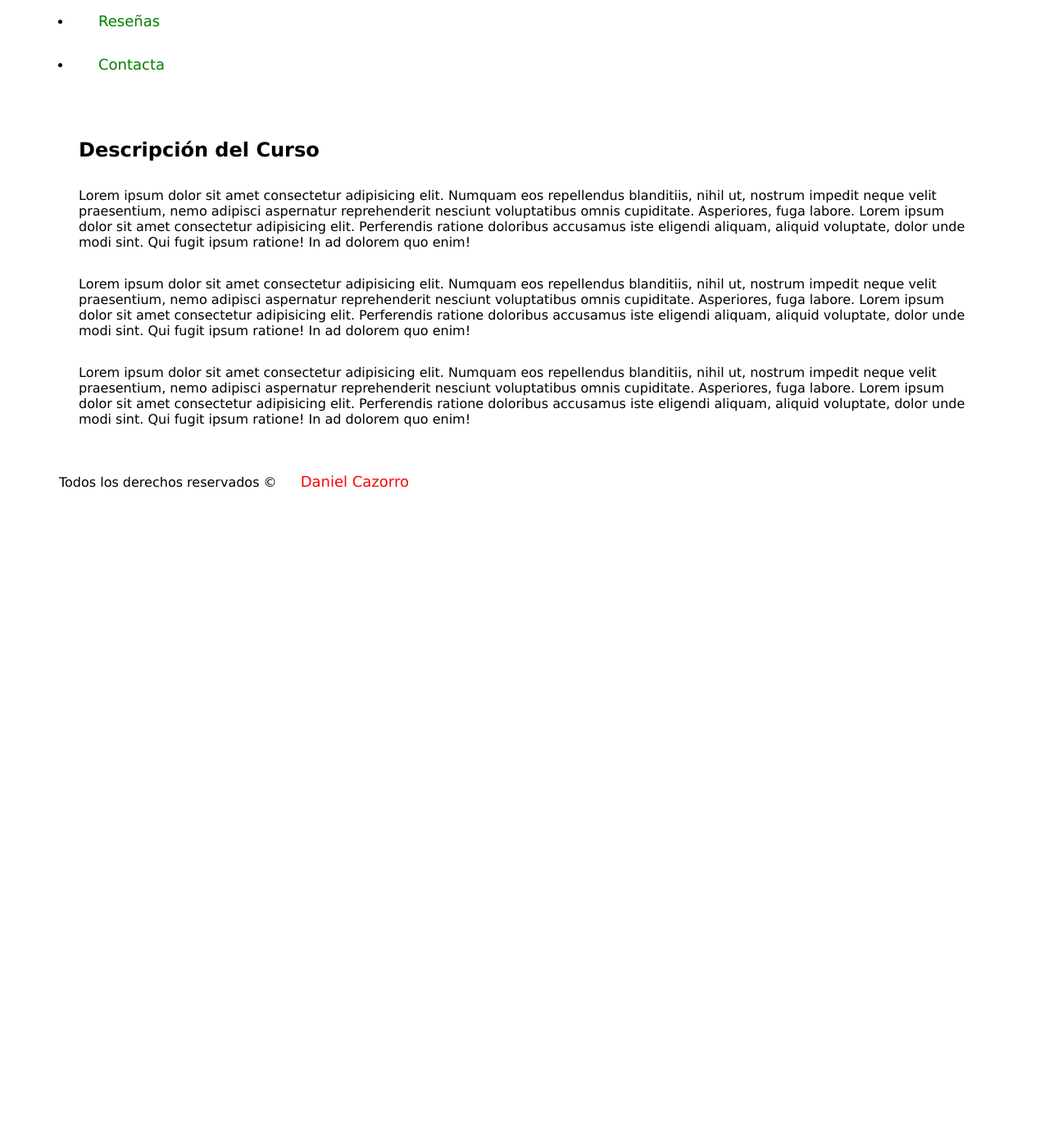
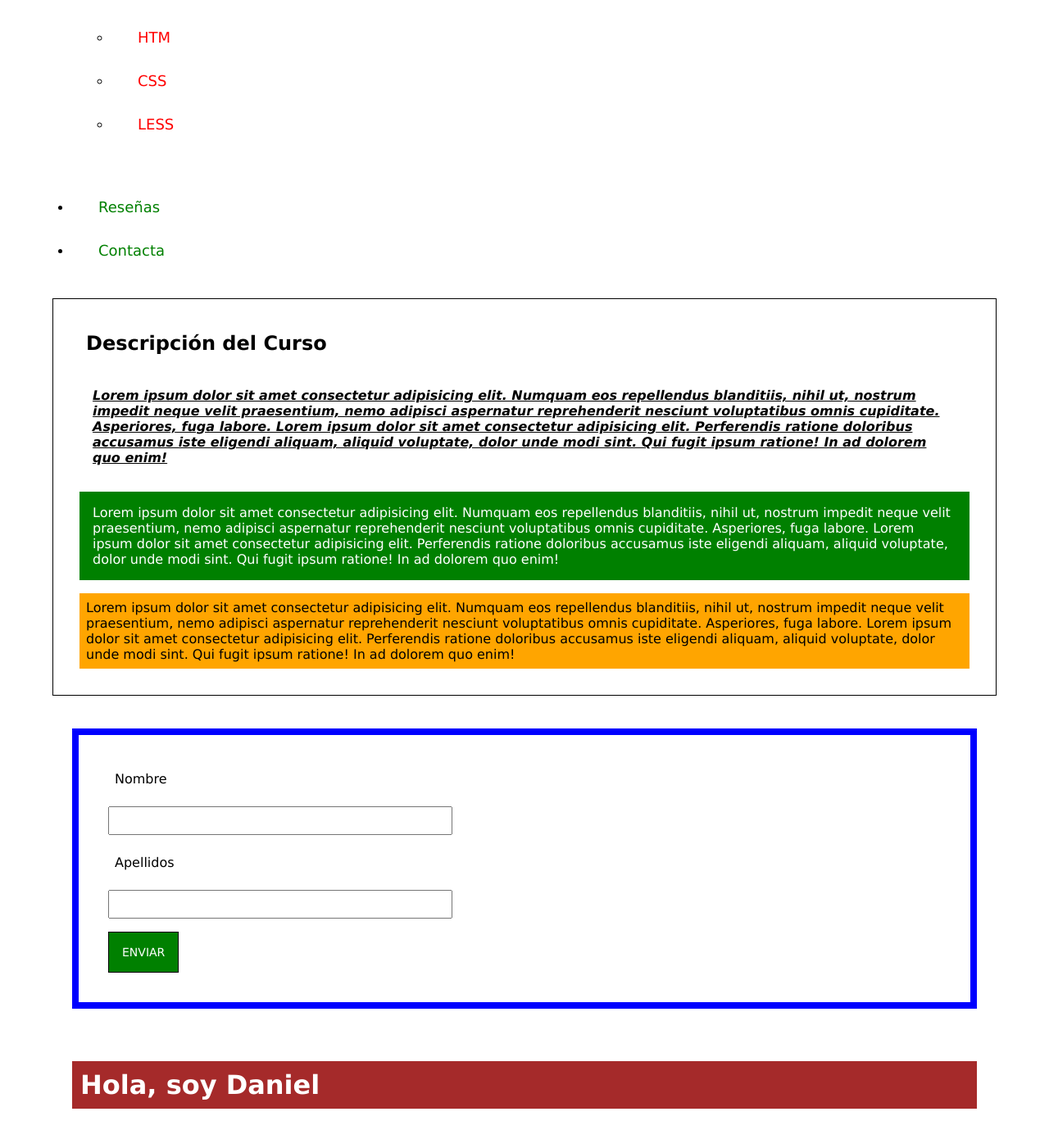
Before and after one commit to DanielCazorro/BasicHTML5-CSS, a plain HTML site: page CursoCSS/LearningCSS/index.html in a window 1280 px wide. Shown: the part 261-1651 px from the top of the page at 82% size. Before the commit the page ends 931 px from the top, so only its background shows below. Drawn offline with Linux system fonts and the light colour scheme.

Commit message:
Basic CSS styles examples and informations

```diff
--- a/CursoCSS/LearningCSS/index.html
+++ b/CursoCSS/LearningCSS/index.html
@@ -8,28 +8,50 @@
     </head>
 
     <body>
-        <h1>Máster en CSS Daniel Cazorro</h1>
+        <h1 id="titulo">Máster en CSS Daniel Cazorro</h1>
         <ul>
             <li><a href="#">Inicio</a></li>
-            <li><a href="#">Temario</a></li>
+            <li>
+                <a href="#">Temario</a>
+                <ul id="menu">
+                    <li><a href="#">HTM</a></li>
+                    <li><a href="#">CSS</a></li>
+                    <li><a href="#">LESS</a></li>
+                </ul>
+            </li>
             <li><a href="#">Reseñas</a></li>
             <li><a href="#">Contacta</a></li>
         </ul>
 
-        <div id="descrpicion">
+        <div id="descripcion">
             <h2>Descripción del Curso</h2>
-            <p>
+            <p class="parrafo">
                 Lorem ipsum dolor sit amet consectetur adipisicing elit. Numquam eos repellendus blanditiis, nihil ut, nostrum impedit neque velit praesentium, nemo adipisci aspernatur reprehenderit nesciunt voluptatibus omnis cupiditate. Asperiores, fuga labore.
                 Lorem ipsum dolor sit amet consectetur adipisicing elit. Perferendis ratione doloribus accusamus iste eligendi aliquam, aliquid voluptate, dolor unde modi sint. Qui fugit ipsum ratione! In ad dolorem quo enim!
             </p>
-            <p>
+            <p class="parrafoDos">
                 Lorem ipsum dolor sit amet consectetur adipisicing elit. Numquam eos repellendus blanditiis, nihil ut, nostrum impedit neque velit praesentium, nemo adipisci aspernatur reprehenderit nesciunt voluptatibus omnis cupiditate. Asperiores, fuga labore.
                 Lorem ipsum dolor sit amet consectetur adipisicing elit. Perferendis ratione doloribus accusamus iste eligendi aliquam, aliquid voluptate, dolor unde modi sint. Qui fugit ipsum ratione! In ad dolorem quo enim!
             </p>
-            <p>
+            <p class="parrafoTres">
                 Lorem ipsum dolor sit amet consectetur adipisicing elit. Numquam eos repellendus blanditiis, nihil ut, nostrum impedit neque velit praesentium, nemo adipisci aspernatur reprehenderit nesciunt voluptatibus omnis cupiditate. Asperiores, fuga labore.
                 Lorem ipsum dolor sit amet consectetur adipisicing elit. Perferendis ratione doloribus accusamus iste eligendi aliquam, aliquid voluptate, dolor unde modi sint. Qui fugit ipsum ratione! In ad dolorem quo enim!
             </p>
+        </div>
+
+        <div id="usuario">
+            <form>
+                <label>Nombre</label>
+                <input type="text" name="Nombre" />
+                <label>Apellidos</label>
+                <input type="text" name="Apellidos" />
+
+                <input type="submit" value="Enviar" />
+            </form>
+        </div>
+
+        <div id="saludo">
+            <h1>Hola, soy Daniel</h1>
         </div>
 
         <footer>
--- a/CursoCSS/LearningCSS/styles.css
+++ b/CursoCSS/LearningCSS/styles.css
@@ -27,8 +27,77 @@ footer a{
 }
 
 /* Selector De ID */
+#descripcion,
+#subtitulo
+{
+    border: 1px solid black;
+    padding: 16px;
+}
 
+#titulo{
+    background: blue;
+    border: 2px dashed white;
+}
 
 /* Selector De Clase */
+.parrafo{
+    font-style: italic;
+    text-decoration: underline;
+    font-weight: bold;
+    padding: 16px;
+}
+
+.parrafoDos{
+    background-color: green;
+    color: white;
+    padding: 16px;
+}
+
+.parrafoTres{
+    background-color: orange;
+    color: black;
+}
 
 /* Selector De Atributo */
+#usuario form {
+    border: 8px solid blue;
+    margin-top: 16px;
+    margin-bottom: 16px;
+    padding: 20px;
+}
+
+#usuario form * {
+    display: block;
+}
+
+input[type="text"] {
+    margin-bottom: 16px;
+    padding: 8px;
+    width: 400px;
+}
+
+input[type="submit"] {
+    background: green;
+    color: white;
+    padding: 16px;
+    font-size: 14px;
+    text-transform: uppercase;
+    border: 1px solid black;
+    cursor: pointer;
+}
+
+/* Selectores Hijos */
+#menu > li > a{
+    font-size: 18px;
+    color: red;
+    text-decoration: none;
+}
+
+/* Prioridad */
+#saludo h1 {
+    background: brown !important;
+}
+
+h1 {
+    background: purple !important;
+}
```
